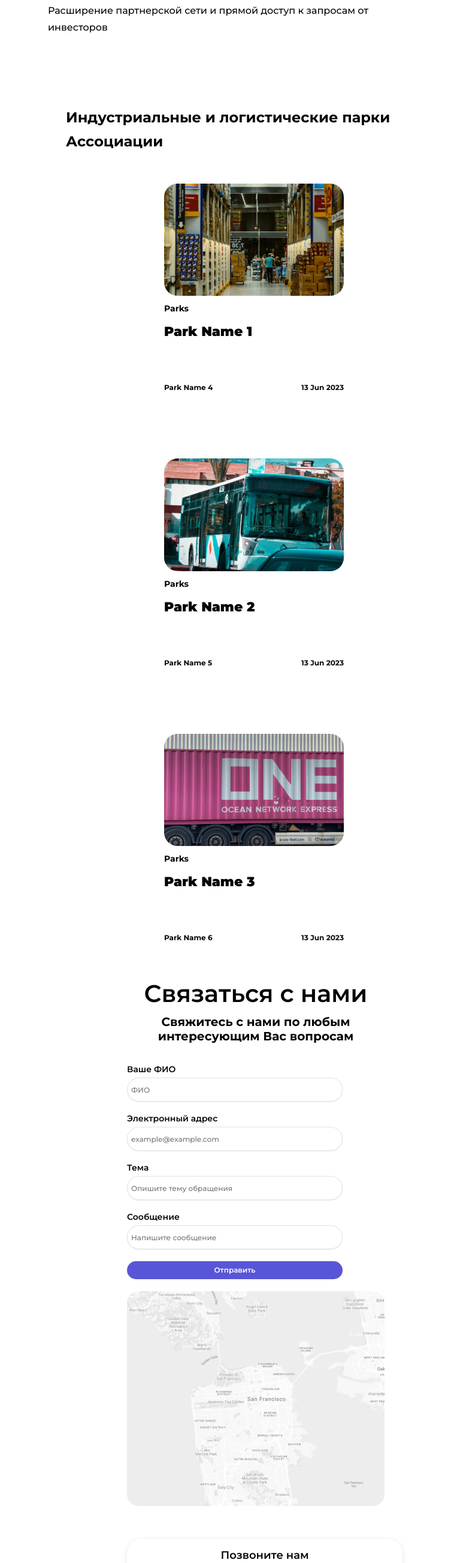
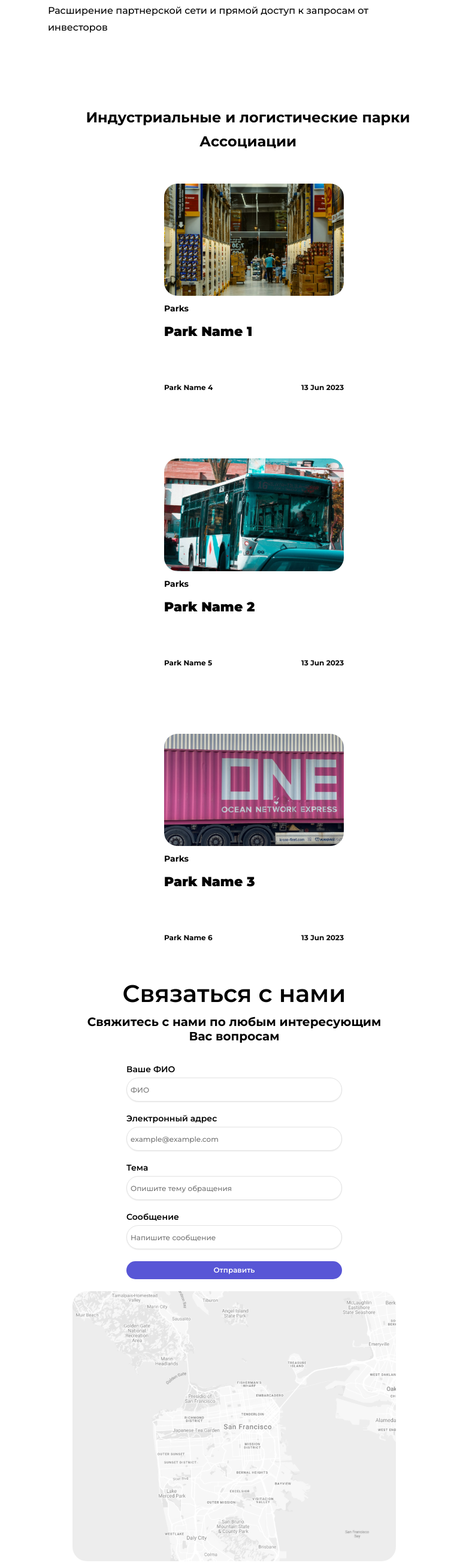
Before and after one commit to zhansvltan/logistickaz, a React (Vite) app: page / in a window 768 px wide. Shown: the part 4180-6785 px from the top of the page at 60% size. Built offline with nearby package versions, Linux system fonts and the light colour scheme; the HTML template or start-up script is replaced by a standard one.

Commit message:
padding and margin changes

```diff
--- a/src/components/Contact.module.css
+++ b/src/components/Contact.module.css
@@ -10,7 +10,7 @@
   }
 
   @media screen and (max-width: 1024px) and (min-width: 431px) {
-    padding-left: 212px;
+    padding-left: 140px;
     padding-right: 126px;
   }
 }
@@ -29,6 +29,7 @@
   @media screen and (max-width: 1024px) and (min-width: 431px) {
     display: flex;
     flex-direction: column;
+    align-items: center;
   }
 }
 
--- a/src/components/Parks.module.css
+++ b/src/components/Parks.module.css
@@ -33,22 +33,24 @@
     font-size: 16px;
     line-height: 24px;
     margin-bottom: 30px;
+    text-align: center;
   }
   @media screen and (max-width: 1024px) and (min-width: 431px) {
     font-size: 24px;
     line-height: 40px;
     margin-bottom: 50px;
+    text-align: center;
   }
 }
 .section {
   padding-left: 180px;
   padding-top: 50px;
   @media screen and (max-width: 430px) {
-    padding-left: 60px;
+    padding-left: 30px;
     padding-top: 20px;
   }
   @media screen and (max-width: 1024px) and (min-width: 431px) {
-    padding-left: 110px;
+    padding-left: 60px;
     padding-top: 40px;
   }
 }
```
